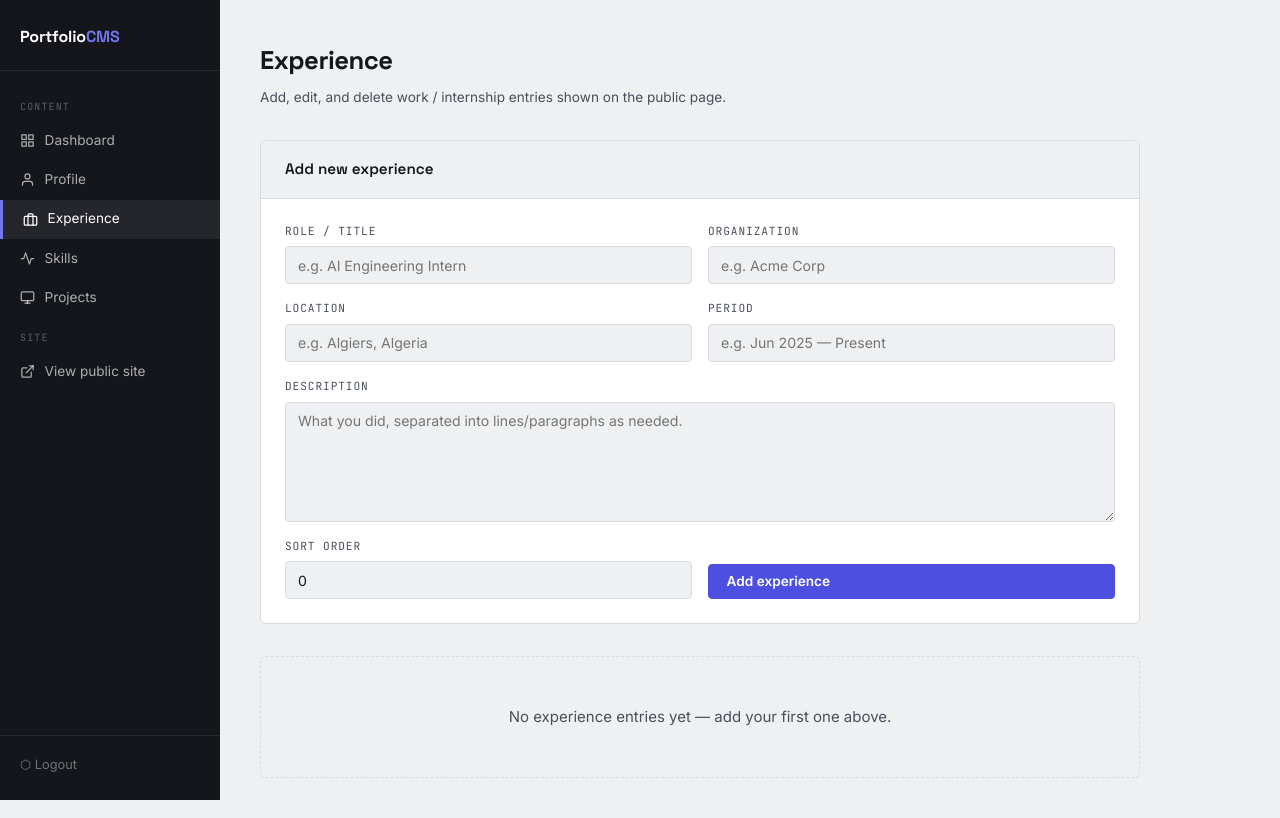
After one commit to Abdelmalek-Zouaoui/Portfolio, a FastAPI app: template templates/admin/experiences.html in a window 1280 px wide. The commit adds this page. Run offline with FastAPI, Linux system fonts and the light colour scheme; the template is opened without the code that fills it, so the values that code supplies are empty; parts of the project's set-up code (start-up, migrations or seed data) failed here and were passed over.

Commit message:
Add Experience section: CMS-managed work history with public timeline
New experiences table (role, organization, location, period,
description, sort_order) with full admin CRUD mirroring the Skills
page, and a timeline UI on the public page between About and Skills.
The nav link and section only render once at least one entry exists.

```diff
--- a/database.py
+++ b/database.py
@@ -76,6 +76,18 @@ DDL = [
         photo_url     TEXT    DEFAULT ''
     )
     """,
+    # Experience
+    """
+    CREATE TABLE IF NOT EXISTS experiences (
+        id           INTEGER PRIMARY KEY AUTOINCREMENT,
+        role         TEXT    NOT NULL,
+        organization TEXT    DEFAULT '',
+        location     TEXT    DEFAULT '',
+        period       TEXT    DEFAULT '',
+        description  TEXT    DEFAULT '',
+        sort_order   INTEGER DEFAULT 0
+    )
+    """,
     # Skills
     """
     CREATE TABLE IF NOT EXISTS skills (
--- a/templates/admin/base.html
+++ b/templates/admin/base.html
@@ -29,6 +29,12 @@
         <a href="/admin/profile" {% if active == 'profile' %}class="active"{% endif %}>
           <svg width="15" height="15" viewBox="0 0 24 24" fill="none" stroke="currentColor" stroke-width="2" stroke-linecap="round" stroke-linejoin="round"><path d="M20 21v-2a4 4 0 0 0-4-4H8a4 4 0 0 0-4 4v2"/><circle cx="12" cy="7" r="4"/></svg>
           Profile
+        </a>
+      </li>
+      <li>
+        <a href="/admin/experiences" {% if active == 'experiences' %}class="active"{% endif %}>
+          <svg width="15" height="15" viewBox="0 0 24 24" fill="none" stroke="currentColor" stroke-width="2" stroke-linecap="round" stroke-linejoin="round"><rect x="2" y="7" width="20" height="14" rx="2"/><path d="M16 21V5a2 2 0 0 0-2-2h-4a2 2 0 0 0-2 2v16"/></svg>
+          Experience
         </a>
       </li>
       <li>
--- a/templates/admin/dashboard.html
+++ b/templates/admin/dashboard.html
@@ -15,6 +15,10 @@
     <div class="dash-stat-val">{{ skill_count }}</div>
     <div class="dash-stat-label">Skills</div>
   </div>
+  <div class="dash-stat">
+    <div class="dash-stat-val">{{ experience_count }}</div>
+    <div class="dash-stat-label">Experience entries</div>
+  </div>
 </div>
 
 <div class="card">
@@ -23,6 +27,7 @@
   </div>
   <div class="card-body" style="display: flex; gap: 0.75rem; flex-wrap: wrap;">
     <a href="/admin/profile" class="btn btn-outline" id="dash-goto-profile">✏️ Edit profile &amp; bio</a>
+    <a href="/admin/experiences" class="btn btn-outline" id="dash-goto-experiences">🧳 Manage experience</a>
     <a href="/admin/skills" class="btn btn-outline" id="dash-goto-skills">⚡ Manage skills</a>
     <a href="/admin/projects" class="btn btn-outline" id="dash-goto-projects">🗂 Manage projects</a>
     <a href="/" target="_blank" rel="noopener" class="btn btn-outline" id="dash-view-site">🌐 View public site</a>
--- /dev/null
+++ b/templates/admin/experiences.html
@@ -0,0 +1,145 @@
+{% extends "admin/base.html" %}
+{% set active = 'experiences' %}
+{% block title %}Experience{% endblock %}
+
+{% block content %}
+<h1 class="page-title">Experience</h1>
+<p class="page-sub">Add, edit, and delete work / internship entries shown on the public page.</p>
+
+{% if saved == '1' %}
+<div class="flash flash-success">✔ Changes saved.</div>
+{% endif %}
+
+<!-- Add new experience -->
+<div class="card" style="margin-bottom: 2rem;">
+  <div class="card-header"><span class="card-title">Add new experience</span></div>
+  <div class="card-body">
+    <form method="POST" action="/admin/experiences/add">
+      <div class="form-grid">
+        <div class="form-group">
+          <label for="exp-role">Role / title</label>
+          <input type="text" id="exp-role" name="role" placeholder="e.g. AI Engineering Intern" required />
+        </div>
+        <div class="form-group">
+          <label for="exp-org">Organization</label>
+          <input type="text" id="exp-org" name="organization" placeholder="e.g. Acme Corp" />
+        </div>
+        <div class="form-group">
+          <label for="exp-location">Location</label>
+          <input type="text" id="exp-location" name="location" placeholder="e.g. Algiers, Algeria" />
+        </div>
+        <div class="form-group">
+          <label for="exp-period">Period</label>
+          <input type="text" id="exp-period" name="period" placeholder="e.g. Jun 2025 — Present" />
+        </div>
+        <div class="form-group span-2">
+          <label for="exp-description">Description</label>
+          <textarea id="exp-description" name="description" rows="4" placeholder="What you did, separated into lines/paragraphs as needed."></textarea>
+        </div>
+        <div class="form-group">
+          <label for="exp-order">Sort order</label>
+          <input type="number" id="exp-order" name="sort_order" value="0" min="0" />
+        </div>
+        <div class="form-group" style="align-self: flex-end;">
+          <button type="submit" class="btn btn-primary" id="exp-add-btn">Add experience</button>
+        </div>
+      </div>
+    </form>
+  </div>
+</div>
+
+<!-- Existing experiences -->
+{% if experiences %}
+<div class="card">
+  <div class="card-header">
+    <span class="card-title">All experience entries</span>
+    <span style="font-family: var(--font-mono); font-size: 0.7rem; color: var(--ink-soft);">{{ experiences | length }} entries</span>
+  </div>
+  <table class="admin-table">
+    <thead>
+      <tr>
+        <th>Role</th>
+        <th>Organization</th>
+        <th>Period</th>
+        <th style="width: 90px;">Order</th>
+        <th style="width: 180px;">Actions</th>
+      </tr>
+    </thead>
+    <tbody>
+      {% for exp in experiences %}
+      <tr>
+        <td>{{ exp.role }}</td>
+        <td>{{ exp.organization }}</td>
+        <td style="font-family: var(--font-mono); font-size: 0.78rem;">{{ exp.period }}</td>
+        <td style="font-family: var(--font-mono); font-size: 0.78rem;">{{ exp.sort_order }}</td>
+        <td>
+          <details style="display: inline;">
+            <summary class="btn btn-outline btn-sm" style="cursor: pointer; list-style: none; display: inline-flex;">Edit</summary>
+          </details>
+          &nbsp;
+          <form method="POST" action="/admin/experiences/{{ exp.id }}/delete" style="display: inline;"
+                onsubmit="return confirm('Delete this experience entry?')">
+            <button type="submit" class="btn btn-danger btn-sm">Delete</button>
+          </form>
+        </td>
+      </tr>
+      <!-- Edit row (shown via details) -->
+      <tr id="exp-edit-row-{{ exp.id }}" style="background: var(--accent-soft);">
+        <td colspan="5" style="padding: 0.75rem 1rem;">
+          <form method="POST" action="/admin/experiences/{{ exp.id }}/edit">
+            <div class="form-grid">
+              <div class="form-group">
+                <label>Role / title</label>
+                <input type="text" name="role" value="{{ exp.role }}" required />
+              </div>
+              <div class="form-group">
+                <label>Organization</label>
+                <input type="text" name="organization" value="{{ exp.organization }}" />
+              </div>
+              <div class="form-group">
+                <label>Location</label>
+                <input type="text" name="location" value="{{ exp.location }}" />
+              </div>
+              <div class="form-group">
+                <label>Period</label>
+                <input type="text" name="period" value="{{ exp.period }}" />
+              </div>
+              <div class="form-group span-2">
+                <label>Description</label>
+                <textarea name="description" rows="4">{{ exp.description }}</textarea>
+              </div>
+              <div class="form-group">
+                <label>Sort order</label>
+                <input type="number" name="sort_order" value="{{ exp.sort_order }}" min="0" />
+              </div>
+              <div class="form-group" style="align-self: flex-end;">
+                <button type="submit" class="btn btn-primary btn-sm">Save</button>
+              </div>
+            </div>
+          </form>
+        </td>
+      </tr>
+      {% endfor %}
+    </tbody>
+  </table>
+</div>
+{% else %}
+  <div style="text-align: center; padding: 3rem; border: 1px dashed var(--line); border-radius: 6px; color: var(--ink-soft);">
+    No experience entries yet — add your first one above.
+  </div>
+{% endif %}
+
+<script>
+document.querySelectorAll('details summary').forEach(summary => {
+  summary.addEventListener('click', e => {
+    e.preventDefault();
+    const tr = summary.closest('tr');
+    const nextRow = tr.nextElementSibling;
+    if (nextRow) {
+      nextRow.style.display = nextRow.style.display === 'none' ? '' : 'none';
+    }
+  });
+});
+document.querySelectorAll('[id^="exp-edit-row-"]').forEach(r => r.style.display = 'none');
+</script>
+{% endblock %}
```
Also changed, not shown: admin.py (+62 -0 lines), models.py (+51 -0 lines), static/style.css (+72 -0 lines), templates/index.html (+35 -0 lines).
